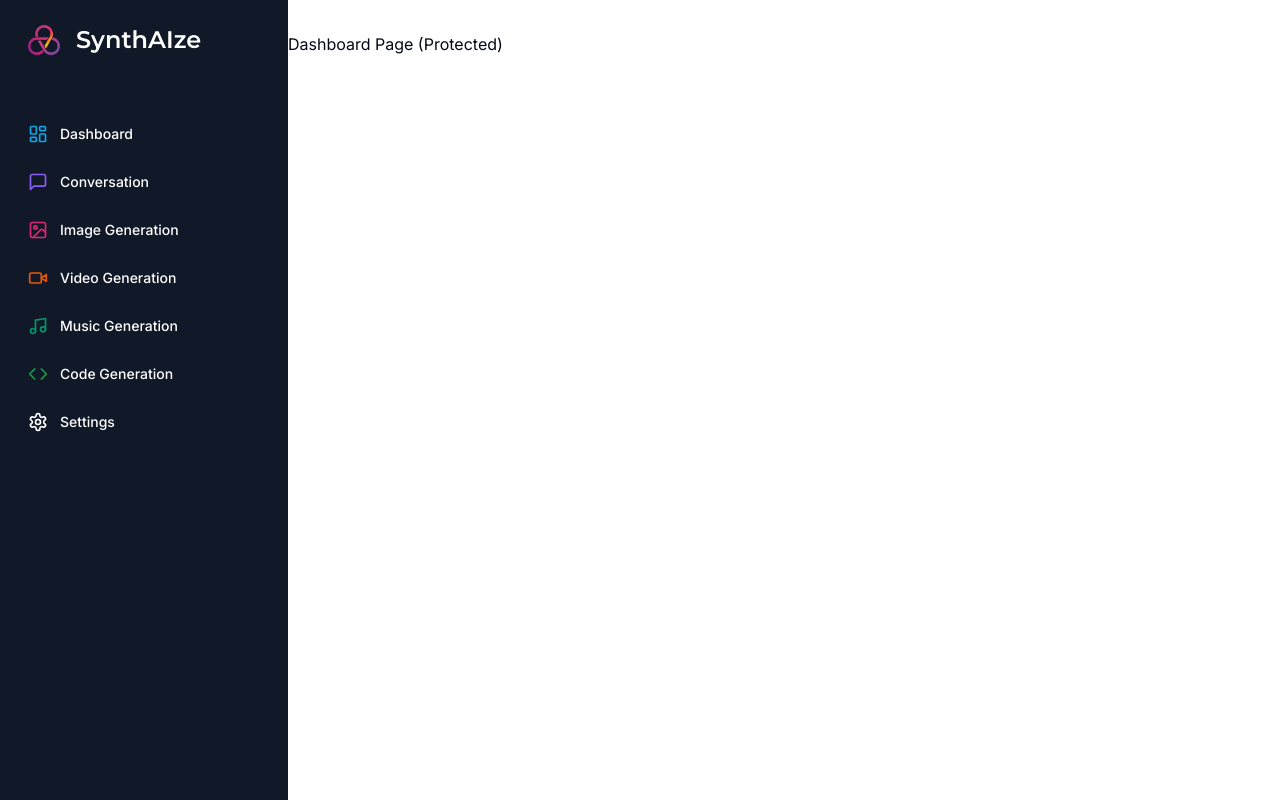
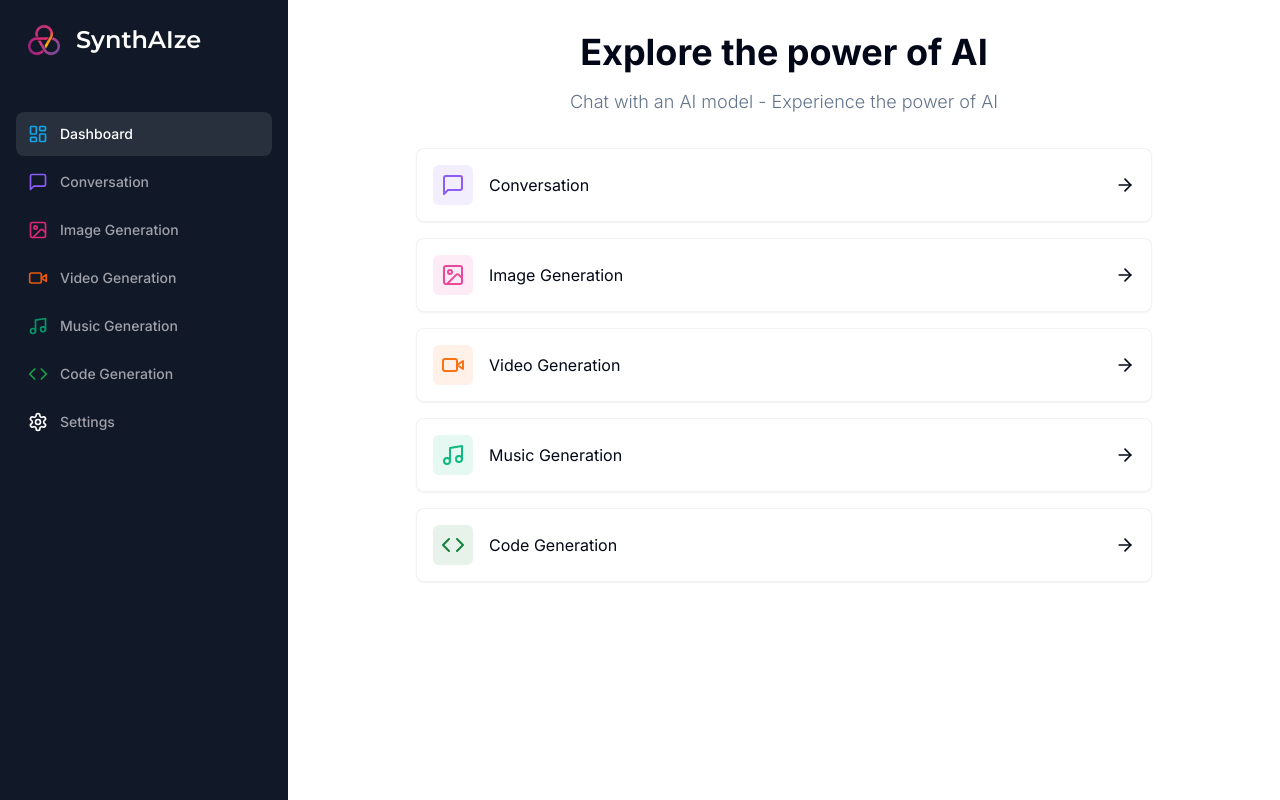
Before and after one commit to Wael-Morjen/SynthAIze, a Next.js app: page /dashboard in a window 1280 px wide. Built offline with nearby package versions, Linux system fonts and the light colour scheme.

Commit message:
dashborad page UI

```diff
--- a/app/(dashboard)/(routes)/dashboard/page.tsx
+++ b/app/(dashboard)/(routes)/dashboard/page.tsx
@@ -1,8 +1,86 @@
+'use client'
+
+import { Card } from "@/components/ui/card"
+import { cn } from "@/lib/utils"
+import {
+   ArrowRight,
+   CodeIcon,
+   ImageIcon,
+   MessageSquare,
+   Music,
+   VideoIcon
+} from "lucide-react"
+import { useRouter } from "next/navigation"
+
+const tools = [
+   {
+      label: "Conversation",
+      icon: MessageSquare,
+      color: "text-violet-500",
+      bgColor: "bg-violet-500/10",
+      href: "/conversation"
+   },
+   {
+      label: "Image Generation",
+      icon: ImageIcon,
+      color: "text-pink-500",
+      bgColor: "bg-pink-500/10",
+      href: "/image"
+   },
+   {
+      label: "Video Generation",
+      icon: VideoIcon,
+      color: "text-orange-500",
+      bgColor: "bg-orange-500/10",
+      href: "/video"
+   },
+   {
+      label: "Music Generation",
+      icon: Music,
+      color: "text-emerald-500",
+      bgColor: "bg-emerald-500/10",
+      href: "/music"
+   },
+   {
+      label: "Code Generation",
+      icon: CodeIcon,
+      color: "text-green-700",
+      bgColor: "bg-green-700/10",
+      href: "/code"
+   },
+]
 
 export default function DashboardPage() {
+   const router = useRouter()
     return (
      <div>
-        Dashboard Page (Protected)
+         <div className="mb-8 space-y-4">
+            <h2 className="text-2xl md:text-4xl font-bold text-center">
+               Explore the power of AI
+            </h2>
+            <p className="text-muted-foreground font-light text-sm md:text-lg text-center">
+               Chat with an AI model - Experience the power of AI
+            </p>
+         </div>
+         <div className="px-4 md:px-20 lg:px-32 space-y-4">
+            {tools.map((tool) => (
+               <Card
+                  onClick={() => router.push(tool.href)}
+                  key={tool.href}
+                  className="p-4 border-black/5 flex items-center justify-between hover:shadow-md cursor-pointer transition"
+               >
+                  <div className="flex items-center gap-x-4">
+                     <div className={cn("p-2 w-fit rounded-md", tool.bgColor)}>
+                        <tool.icon className={cn("w-6 h-6", tool.color)} />
+                     </div>
+                     <div className="font-semibol">
+                        {tool.label}
+                     </div>
+                  </div>
+                  <ArrowRight className="w-5 h-5"/>
+               </Card>
+            ))}
+         </div>
      </div>
     )
   }
--- a/components/mobile-sidebar.tsx
+++ b/components/mobile-sidebar.tsx
@@ -5,8 +5,19 @@
 import { Button } from "./ui/button";
 import { Sheet, SheetContent, SheetTrigger } from "./ui/sheet";
 import Sidebar from "./sidebar";
+import { useEffect, useState } from "react";
 
 const MobileSidebar = () => {
+    const [isMounted, setIsMounted] = useState(false);
+
+    useEffect(() => {
+        setIsMounted(true);
+    }, [])
+
+    if(!isMounted) {
+        return null;
+    }
+
     return (
         <Sheet>
             <SheetTrigger>
--- a/components/sidebar.tsx
+++ b/components/sidebar.tsx
@@ -4,6 +4,8 @@
 import { Montserrat } from "next/font/google";
 import Image from "next/image";
 import Link from "next/link";
+
+import { usePathname } from "next/navigation";
 
 import {
     CodeIcon,
@@ -66,6 +68,7 @@
 ];
 
 const Sidebar = () => {
+    const pathname = usePathname()
     return (
         <div className="space-y-4 py-4 flex flex-col h-full bg-[#111827] text-white">
             <div className="px-4 py-2 flex-1">
@@ -86,20 +89,10 @@
                         <Link
                             href={route.href}
                             key={route.href}
-                            className="
-                                text-sm
-                                group
-                                flex
-                                p-3
-                                w-full
-                                font-medium
-                                justify-center
-                                cursor-pointer
-                                hover:text-white
-                                hover:bg-white/10
-                                rounded-lg
-                                transition
-                            "
+                            className={
+                                cn("text-sm group flex p-3 w-full font-medium justify-center cursor-pointer hover:text-white hover:bg-white/10 rounded-lg transition",
+                                pathname === route.href ? "text-white bg-white/10" : "text-zinc-400"
+                                )}
                         >
                             <div className="flex items-center flex-1">
                                 <route.icon className={cn("h-5 w-5 mr-3", route.color)} />
--- /dev/null
+++ b/components/ui/card.tsx
@@ -0,0 +1,79 @@
+import * as React from "react"
+
+import { cn } from "@/lib/utils"
+
+const Card = React.forwardRef<
+  HTMLDivElement,
+  React.HTMLAttributes<HTMLDivElement>
+>(({ className, ...props }, ref) => (
+  <div
+    ref={ref}
+    className={cn(
+      "rounded-lg border bg-card text-card-foreground shadow-sm",
+      className
+    )}
+    {...props}
+  />
+))
+Card.displayName = "Card"
+
+const CardHeader = React.forwardRef<
+  HTMLDivElement,
+  React.HTMLAttributes<HTMLDivElement>
+>(({ className, ...props }, ref) => (
+  <div
+    ref={ref}
+    className={cn("flex flex-col space-y-1.5 p-6", className)}
+    {...props}
+  />
+))
+CardHeader.displayName = "CardHeader"
+
+const CardTitle = React.forwardRef<
+  HTMLParagraphElement,
+  React.HTMLAttributes<HTMLHeadingElement>
+>(({ className, ...props }, ref) => (
+  <h3
+    ref={ref}
+    className={cn(
+      "text-2xl font-semibold leading-none tracking-tight",
+      className
+    )}
+    {...props}
+  />
+))
+CardTitle.displayName = "CardTitle"
+
+const CardDescription = React.forwardRef<
+  HTMLParagraphElement,
+  React.HTMLAttributes<HTMLParagraphElement>
+>(({ className, ...props }, ref) => (
+  <p
+    ref={ref}
+    className={cn("text-sm text-muted-foreground", className)}
+    {...props}
+  />
+))
+CardDescription.displayName = "CardDescription"
+
+const CardContent = React.forwardRef<
+  HTMLDivElement,
+  React.HTMLAttributes<HTMLDivElement>
+>(({ className, ...props }, ref) => (
+  <div ref={ref} className={cn("p-6 pt-0", className)} {...props} />
+))
+CardContent.displayName = "CardContent"
+
+const CardFooter = React.forwardRef<
+  HTMLDivElement,
+  React.HTMLAttributes<HTMLDivElement>
+>(({ className, ...props }, ref) => (
+  <div
+    ref={ref}
+    className={cn("flex items-center p-6 pt-0", className)}
+    {...props}
+  />
+))
+CardFooter.displayName = "CardFooter"
+
+export { Card, CardHeader, CardFooter, CardTitle, CardDescription, CardContent }
```
